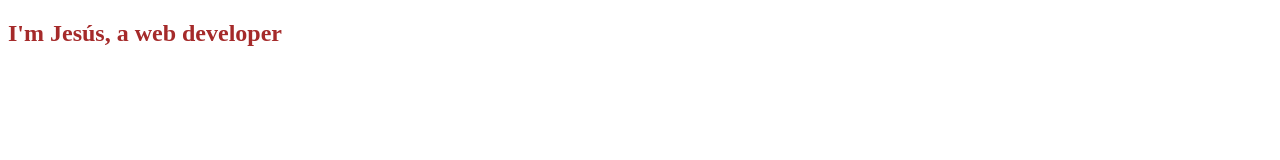
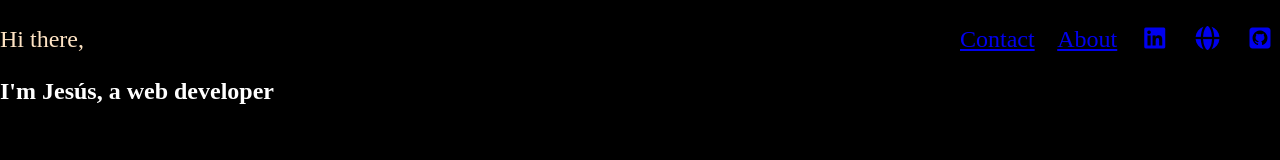
Before and after one commit to xus84/portfolio-homepage, a website: page index.html in a window 1280 px wide. Drawn offline with Linux system fonts and the light colour scheme.

Commit message:
navbar and links added

```diff
--- a/index.html
+++ b/index.html
@@ -1,14 +1,37 @@
 <!DOCTYPE html>
 <html lang="en">
   <head>
-        <meta charset="UTF-8">
-        <meta http-equiv="X-UA-Compatible" content="IE=edge">
-        <meta name="viewport" content="width=device-width, initial-scale=1.0">
+    <meta charset="UTF-8" />
+    <meta http-equiv="X-UA-Compatible" content="IE=edge" />
+    <meta name="viewport" content="width=device-width, initial-scale=1.0" />
     <title>Portfolio</title>
-        <link rel="stylesheet" href="styles.css">
+    <link rel="stylesheet" href="styles.css" />
+    <link rel="stylesheet" href="https://cdnjs.cloudflare.com/ajax/libs/
+font-awesome/5.15.2/css/all.min.css"/>
+<link rel="stylesheet" href="./img/fontawesome-free-6.2.0-web/css/all.min.css"/>
+
   </head>
   <body>
+    <nav>
+        <div>
+                <li>Hi there,</li>
+        </div>
+        <div>
+                <ul>
+                        <li><a href="#contact">Contact</a></li>
+                        <li><a href="#about">About</a></li>
+                        <li><a href="https://www.linkedin.com/in/jesus-garcia-sanchis-72b884136/"><i class="fa-brands fa-linkedin"></i></a></li>
+                        <li><a href="https://xusdeveloper.com"><i class="fa-sharp fa-solid fa-globe"></i></a></li>
+                        <li><a href="https://github.com/xus84"><i class="fa-brands fa-square-github"></i></a></li>
+                      </ul>
+        </div>
+    </nav>
+
+    <main>
             <h2>I'm Jesús, a web developer</h2>
+
+    </main>
+
     <script src="main.js"></script>
   </body>
 </html>
--- a/styles.css
+++ b/styles.css
@@ -1,3 +1,37 @@
-*{
-  color:brown;
+* {
+  margin: 0;
+  width: 100%vw;
+  height: 100%vh;
+  background-color: black;
 }
+
+nav{
+        display: grid;
+        grid-template-columns: 75% 25% ;
+        margin-top: 2%;
+        margin-bottom: 2px;
+        width: 100%;
+        height:  50px;
+}
+
+ul {
+  display: flex;
+  justify-content: space-between;
+  padding: 0;
+  margin-right: 5px;
+}
+
+li {
+  display: inline;
+  font-size: 1.5rem;
+}
+
+li:first-child{
+        float: left;
+        color: bisque;
+}
+
+h2,
+ul {
+  color: white;
+}
```
Also changed, not shown: package.json (added, +23 -0 lines), 2 other files. Lines whose indentation alone changed are shown as unchanged.
